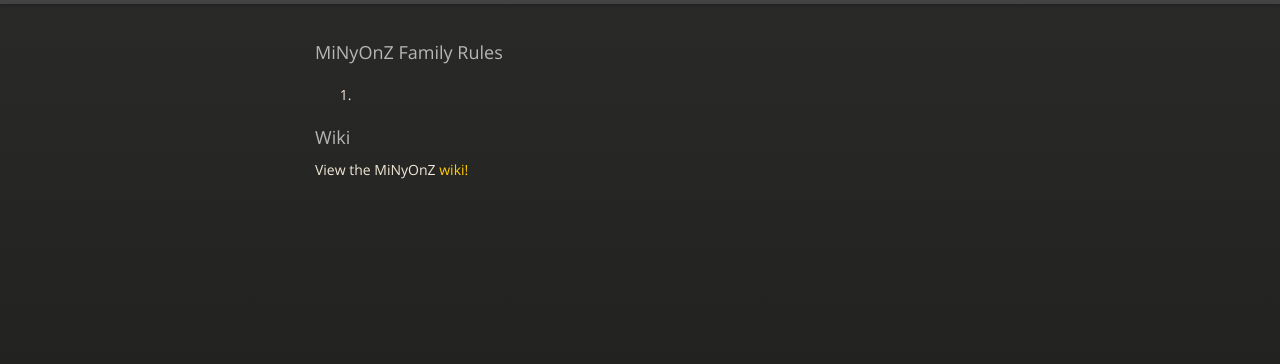
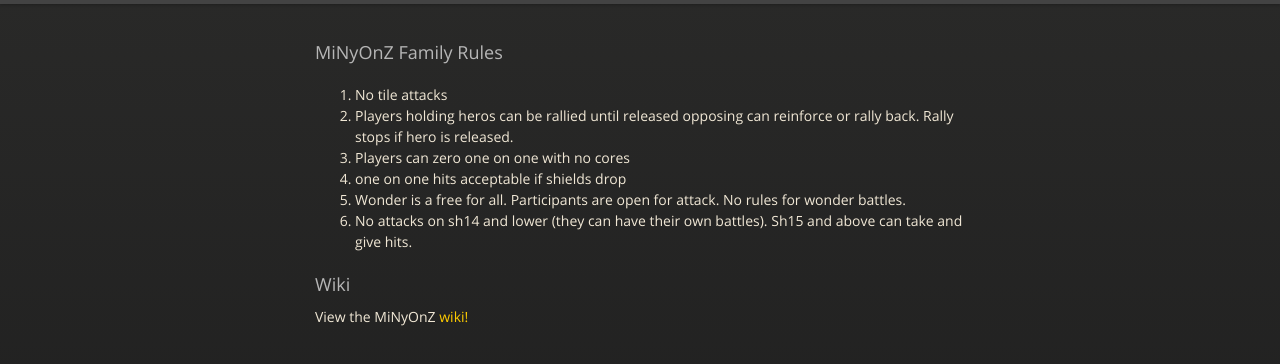
Before and after one commit to ivaen/minyonz, a plain HTML site: page index.html in a window 1280 px wide. Shown: the part 60-424 px from the top of the page. Drawn offline with nearby package versions, Linux system fonts and the light colour scheme.

Commit message:
Update index.html

```diff
--- a/index.html
+++ b/index.html
@@ -45,16 +45,22 @@
         -->
 
         <h3>
+          <a id="family-rules" class="anchor" href="#family-rules" aria-hidden="true"><span class="octicon octicon-link"></span></a>
           MiNyOnZ Family Rules
         </h3>
         <p>
           <ol>
-            <li></li>
+            <li>No tile attacks</li>
+            <li>Players holding heros can be rallied until released opposing can reinforce or rally back.  Rally stops if hero is released.</li>
+            <li>Players can zero one on one with no cores</li>
+            <li>one on one hits acceptable if shields drop</li>
+            <li>Wonder is a free for all.  Participants are open for attack.  No rules for wonder battles.</li>
+            <li>No attacks on sh14 and lower (they can have their own battles).  Sh15 and above can take and give hits.</li>
           </ol>
         </p>
 
-
         <h3>
+          <a id="wiki" class="anchor" href="#wiki" aria-hidden="true"><span class="octicon octicon-link"></span></a>
           Wiki
         </h3>
         <p>
```
